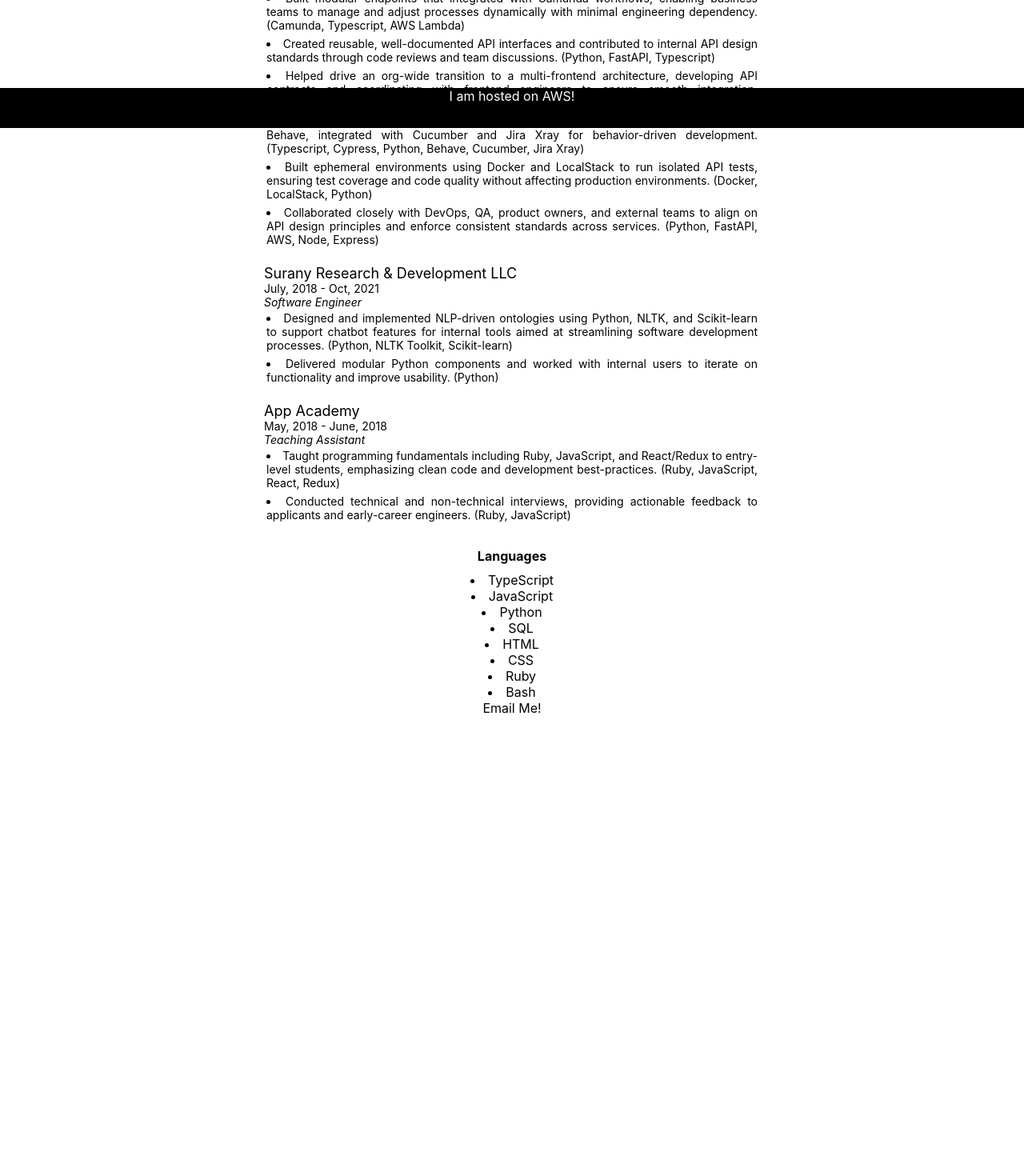
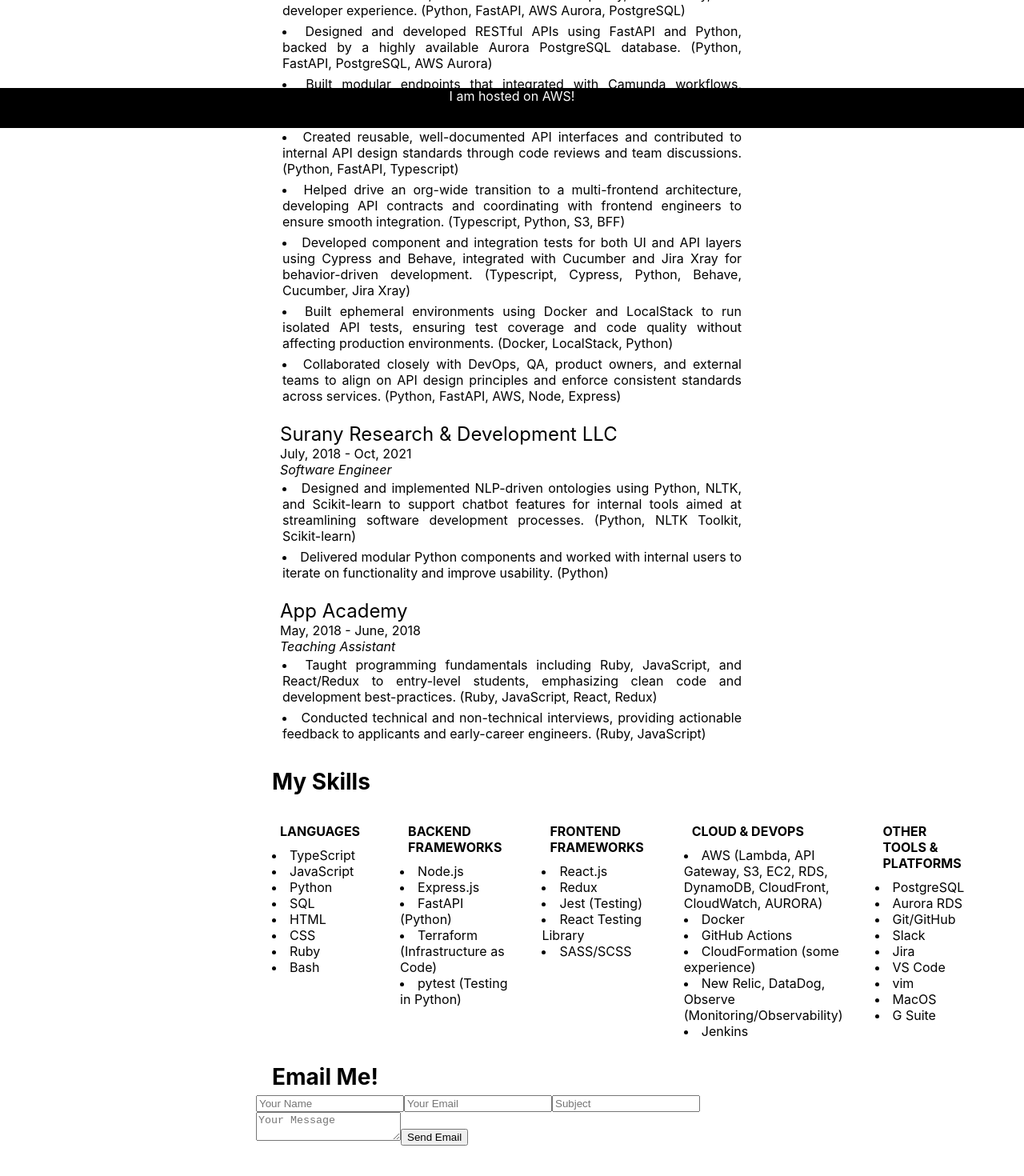
Before and after one commit to KaiFujimoto/Kai-Website, a React (Create React App) app: page / in a window 1280 px wide. Shown: the part 640-2110 px from the top of the page at 80% size. Before the commit the page ends 1535 px from the top, so only its background shows below. Built offline with nearby package versions, Linux system fonts and the light colour scheme.

Commit message:
feature: add skills and email section with basic redux code for email

```diff
--- a/package.json
+++ b/package.json
@@ -16,6 +16,7 @@
     "axios": "^1.8.4",
     "react": "^19.1.0",
     "react-dom": "^19.1.0",
+    "react-redux": "^9.2.0",
     "react-scripts": "5.0.1",
     "redux": "^5.0.1",
     "typescript": "^4.9.5",
--- a/src/App.css
+++ b/src/App.css
@@ -2,6 +2,12 @@
   display: inline-grid;
 	width: 100%;
 	height: 100%;
+}
+
+.app-body {
+	margin-bottom: 80px;
+	width: 50%;
+	justify-self: center;
 }
 
 .header {
@@ -11,9 +17,12 @@
 	min-height: 40px;
 	padding: 10px;
 	text-align: center;
-	font-size: 30px;
+	font-size: 3em;
 }
 
+.subheader {
+	font-size: 0.5em;
+}
 .footer {
   position: fixed;
   height: 50px;
@@ -37,21 +46,16 @@
 
 .medium {
 	font-weight: normal;
+	font-size: 1.5em;
 }
 
 .section {
-	display: flex;
-	justify-content: center;
-	flex-direction: column;
-	font-size: 20px;
+	font-size: 1.75em;
 	padding: 10px 20px 5px 20px;
-	width: 50%;
 }
 
 .inner-section {
 	display: flex;
-  justify-content: center;
-	align-items: center;
 	flex-direction: column;
 }
 
@@ -59,27 +63,38 @@
 	text-align: justify;
 	text-justify: inter-word;
 	padding: 5px 20px 10px 20px;
-	font-size: 16px;
+	font-size: 1em;
 }
 
 .company-name {
 	font-weight: normal;
-	font-size: 18px;
+	font-size: 1.5em;
 }
 
 .job-title {
 	font-weight: normal;
-	font-size: 14px;
+	font-size: 1em;
 	font-style: italic;
 }
 
 .employed-dates {
 	font-weight: normal;
-	font-size: 14px;
+	font-size: 1em;
 }
 
 .item {
-	font-size: 14px;
+	font-size: 1em;
 	font-weight: normal;
 	padding: 3px;
 }
+
+.myskills {
+	display: flex;
+	flex-direction: row;
+	align-items: flex-start;
+	columns: 3;
+}
+
+.myskills > div {
+	margin: 20px;
+}
--- a/src/App.tsx
+++ b/src/App.tsx
@@ -13,11 +13,13 @@ function App() {
   return (
     <div className="App">
       <Header />
-			<AboutMe />
-			<MyExperience />
-			<MySkills />
-			<EmailMe />
- 			<Footer />
+			<div className="app-body">
+				<AboutMe />
+				<MyExperience />
+				<MySkills />
+				<EmailMe />
+ 			</div>
+			<Footer />
 		</div>
   );
 }
--- a/src/components/EmailMe.tsx
+++ b/src/components/EmailMe.tsx
@@ -1,9 +1,74 @@
-import react from 'react';
+import React, {useState} from 'react';
+import { useDispatch, useSelector } from 'react-redux';
+import { AppDispatch, RootState } from '../redux/store';
+import { sendEmail } from '../redux/emailSlice';
+import { Email } from '../constants/constants';
 
 const EmailMe: React.FC = () => {
+	const dispatch = useDispatch<AppDispatch>();
+	const { loading, error, successMessage } = useSelector((state: RootState) => state.email);
+
+	const [formData, setFormData] = useState<Email>({
+		name: '',
+		email: '',
+		subject: '',
+		message: ''
+	});
+
+	const handleChange = (e: React.ChangeEvent<HTMLInputElement | HTMLTextAreaElement>) => {
+		const { name, value } = e.target;
+		setFormData((prev) => ({ ...prev, [name]: value }));
+	};
+
+	const handleSubmit = (e: React.FormEvent<HTMLFormElement>) => {
+		e.preventDefault();
+		dispatch(sendEmail(formData));
+		setFormData({ name: '', email: '',subject: '',  message: ''});
+	};
+
 	return (
 		<div className="inner-section">
-			Email Me!
+			<div className="section title">
+				Email Me!
+			</div>
+			<form onSubmit={handleSubmit}>
+				<input
+					type="text"
+					name="name"
+					placeholder="Your Name"
+					value={formData.name}
+					onChange={handleChange}
+					required
+				/>
+				<input
+					type="email"
+					name="email"
+					placeholder="Your Email"
+					value={formData.email}
+					onChange={handleChange}
+					required
+				/>
+				<input
+					type="text"
+					name="subject"
+					placeholder="Subject"
+					value={formData.subject}
+					onChange={handleChange}
+					required
+				/>
+				<textarea
+					name="message"
+					placeholder="Your Message"
+					value={formData.message}
+					onChange={handleChange}
+					required
+				/>
+				<button type="submit" disabled={loading}>
+					{loading ? 'Sending...' : 'Send Email'}
+				</button>
+				{successMessage && <p style={{color: 'green' }}>{successMessage}</p>}
+				{error && <p style={{color: 'red'}}>{error}</p>}
+			</form>
 		</div>
 	);
 };
--- a/src/components/Header.tsx
+++ b/src/components/Header.tsx
@@ -6,7 +6,7 @@ const Header: React.FC = () => {
 			<div className="strong title">
 				Kai James Chen
 			</div>
-			<div className="body">
+			<div className="subheader">
 				Software Engineer - Golfer - Weightlifter - Dog Dad - Husbander
 			</div>
 		</div>
--- a/src/components/MySkills.tsx
+++ b/src/components/MySkills.tsx
@@ -11,19 +11,76 @@ const MySkills: React.FC = () => {
 		"Ruby",
 		"Bash"
 	];
+	const BEFrameworks = [
+		"Node.js",
+		"Express.js",
+		"FastAPI (Python)",
+		"Terraform (Infrastructure as Code)",
+		"pytest (Testing in Python)",
+	];
+
+	const FEFrameworks = [
+		"React.js",
+		"Redux",
+		"Jest (Testing)",
+		"React Testing Library",
+		"SASS/SCSS"
+	];
+
+	const CloudDevOps = [
+		"AWS (Lambda, API Gateway, S3, EC2, RDS, DynamoDB, CloudFront, CloudWatch, AURORA)",
+		"Docker",
+		"GitHub Actions",
+		"CloudFormation (some experience)",
+		"New Relic, DataDog, Observe (Monitoring/Observability)",
+		"Jenkins"
+	];
+
+	const ToolsPlatforms = [
+		"PostgreSQL",
+		"Aurora RDS",
+		"Git/GitHub",
+		"Slack",
+		"Jira",
+		"VS Code",
+		"vim",
+		"MacOS",
+		"G Suite"
+	];
+
+	const mySkills: { [key: string]: string[] } = {
+		"languages": languages,
+		"Backend Frameworks": BEFrameworks,
+		"Frontend Frameworks": FEFrameworks,
+		"Cloud & DevOps": CloudDevOps,
+		"Other Tools & Platforms": ToolsPlatforms
+	};
 	return (
 		<div className="inner-section">
-			<div className="title">
-				Languages
+			<div className="section title">
+				My Skills
 			</div>
-			{ languages.map(language => {
-				return (
-					<li>
-						{language}
-					</li>
-				);
-			})
+			<div className="myskills">
+			{
+				Object.keys(mySkills).map(skill => {
+					let list = mySkills[skill].map((detail) => {
+						return (
+							<li>
+								{detail}
+							</li>
+						);
+					});
+					return (
+						<div>
+							<div className="title">
+								{skill.toUpperCase()}
+							</div>
+							{list}
+						</div>
+					);
+				})
 			}
+			</div>
 		</div>
 	);
 };
--- a/src/index.tsx
+++ b/src/index.tsx
@@ -1,15 +1,19 @@
 import React from 'react';
 import ReactDOM from 'react-dom/client';
+import { Provider } from 'react-redux';
 import './index.css';
 import App from './App';
 import reportWebVitals from './reportWebVitals';
+import { store } from './redux/store';
 
 const root = ReactDOM.createRoot(
   document.getElementById('root') as HTMLElement
 );
 root.render(
   <React.StrictMode>
-    <App />
+		<Provider store={store}>
+    	<App />
+		</Provider>
   </React.StrictMode>
 );
 
--- a/src/redux/emailSlice.ts
+++ b/src/redux/emailSlice.ts
@@ -3,20 +3,18 @@ import axios from 'axios';
 import { Email } from '../constants/constants';
 
 interface EmailState {
-	sender: string;
-	title: string;
-	body: string;
-	status: string;
+	loading: boolean;
+	error: any | null;
+	successMessage: string;
 };
 
 const initialState: EmailState = {
-	body: "",
-	sender: "",
-	title: "",
-	status: ""
+	loading: false,
+	error: null,
+	successMessage: ''
 };
 
-export const sendEmail = createAsyncThunk('sendEmail', async () => {
+export const sendEmail = createAsyncThunk('sendEmail', async (formData: Email) => {
 //	const response = await axios.post(
 //		'lambda-url'
 //	);
@@ -26,28 +24,22 @@ export const sendEmail = createAsyncThunk('sendEmail', async () => {
 const emailSlice = createSlice({
 	name: 'email',
 	initialState,
-	reducers: {
-		emailSent: (state, action: PayloadAction<Email>) => {
-			state = {
-				body: "",
-				sender: "",
-				title: "",
-				status: ""
-			};
-		},
-	},
+	reducers: {},
 	extraReducers: builder => {
 		builder.addCase(sendEmail.pending, state => {
-			state.status = 'loading';
+			state.loading = true;
+			state.error = null;
+			state.successMessage = '';
 		})
 		.addCase(sendEmail.fulfilled, state => {
-			state.status = 'succeeded';
+			state.loading = false;
+			state.successMessage = "Email sent successfully! Typically takes me 1 day to respond back.";
 		})
-		.addCase(sendEmail.rejected, state => {
-			state.status = 'rejected';
+		.addCase(sendEmail.rejected, (state, action) => {
+			state.loading = false;
+			state.error = action.payload || "Failed to send email.";
 		})
 	},
 });
 
-export const { emailSent } = emailSlice.actions;
 export default emailSlice.reducer;
```
Also changed, not shown: src/constants/constants.ts (+4 -3 lines), 1 other file (tests, documents, lock files or other folders).
